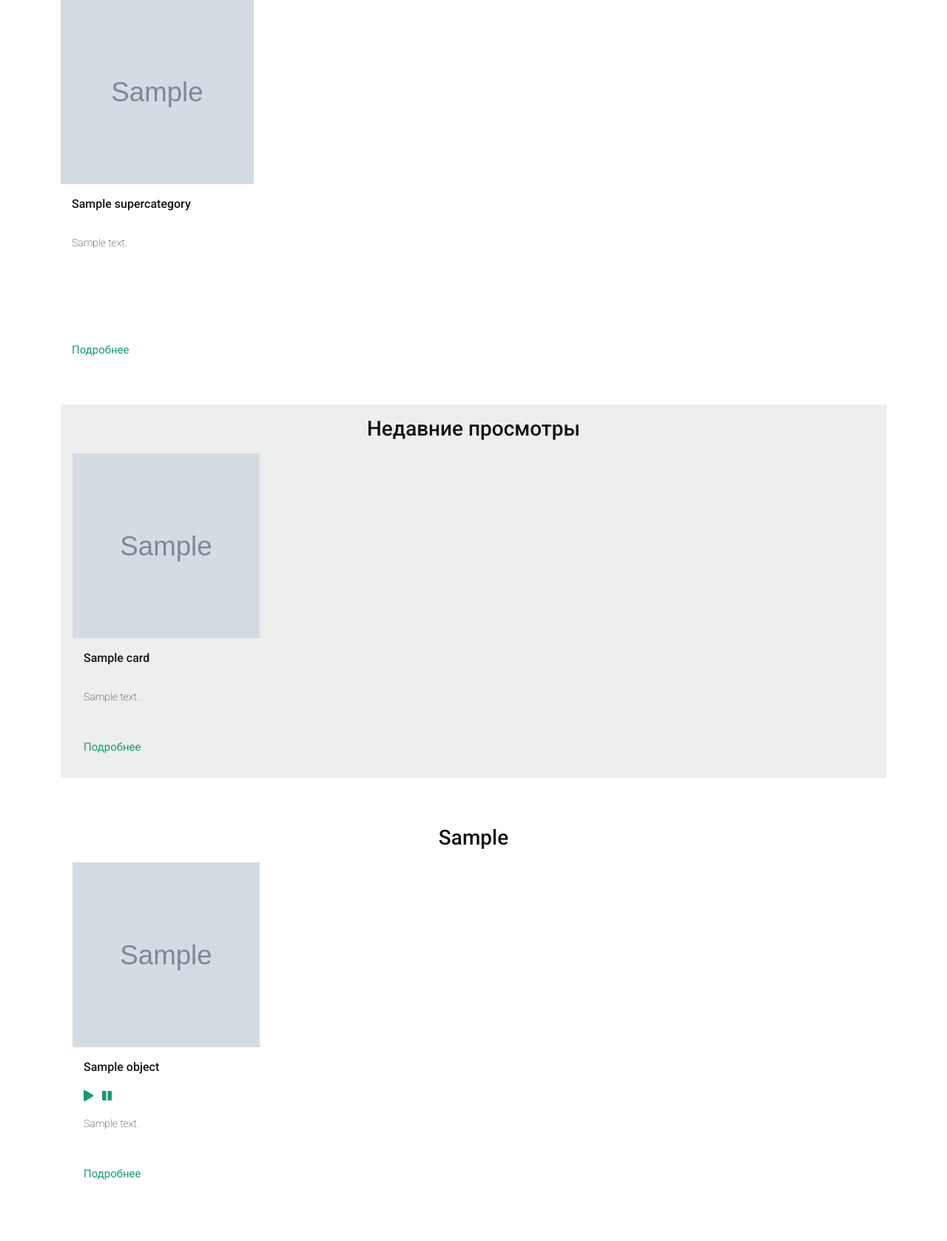
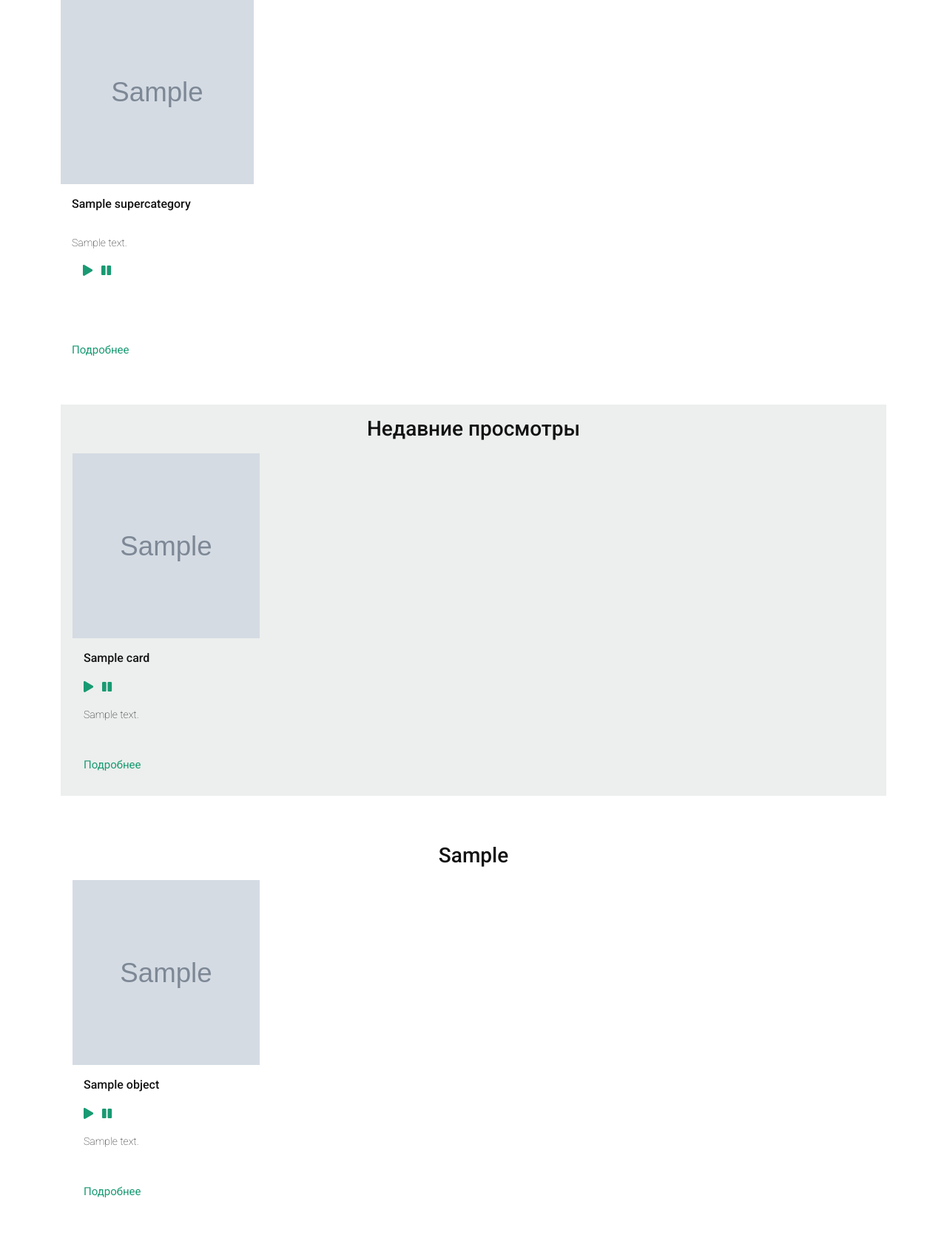
Before and after one commit to Ark005/edu, a Django app: template backend/web/templates/index.html in a window 1280 px wide. Shown: the part 222-1900 px from the top of the page at 74% size. Run offline with Django 4.2, Linux system fonts and the light colour scheme; tables that the repository leaves empty hold one stand-in row (values such as "Sample post"); the template is opened without the code that fills it: values that come from a table or form of the project are taken from there, most other values are stand-ins (such as "Sample title", 1, 10 or a date in 2020); grey boxes marked "Sample" are stand-in pictures; parts of the project's set-up code (start-up, migrations or seed data) failed here and were passed over; some libraries are stand-ins or nearby versions; some web fonts are replaced.

Commit message:
плеер для недавних просмотров

```diff
--- a/backend/web/templates/index.html
+++ b/backend/web/templates/index.html
@@ -46,6 +46,20 @@
                             <div class="new-card-title">{{ supercategory.name }}</div>
                             <div class="new-card-body">
                                 <p>{{ supercategory.description }}</p>
+                                {% if card.get_first_video_id %}
+                                    <div {% if card.image %}data-img-src="{{ card.image.url }}"{% endif %}
+                                         data-url="{{ card.get_absolute_url }}"
+                                         data-img-alt="{{ card.name }}"
+                                         data-src="{{ card.get_first_video_id }}"
+                                         class="new-card-expand">
+                                            <span class="video-play">
+                                                <i class="fas fa-play"></i>
+                                            </span>
+                                        <span class="video-pause ms-2">
+                                                <i class="fas fa-pause"></i>
+                                            </span>
+                                    </div>
+                                {% endif %}
                             </div>
                             <div class="new-card-footer">
                                 {% if not supercategory.is_disabled %}
@@ -77,6 +91,20 @@
                                     </div>
                                 {% endif %}
                                 <div class="new-card-title">{{ card.name }}</div>
+                                {% if card.get_first_video_id %}
+                                    <div {% if card.image %}data-img-src="{{ card.image.url }}"{% endif %}
+                                         data-url="{{ card.get_absolute_url }}"
+                                         data-img-alt="{{ card.name }}"
+                                         data-src="{{ card.get_first_video_id }}"
+                                         class="new-card-expand">
+                                            <span class="video-play">
+                                                <i class="fas fa-play"></i>
+                                            </span>
+                                        <span class="video-pause ms-2">
+                                                <i class="fas fa-pause"></i>
+                                            </span>
+                                    </div>
+                                {% endif %}
                                 <div class="new-card-body">
                                     <p>{{ card.text_preview }}</p>
                                 </div>
@@ -161,6 +189,20 @@
                                     </div>
                                 {% endif %}
                                 <div class="new-card-title">{{ card.name }}</div>
+                                {% if card.get_first_video_id %}
+                                    <div {% if card.image %}data-img-src="{{ card.image.url }}"{% endif %}
+                                         data-url="{{ card.get_absolute_url }}"
+                                         data-img-alt="{{ card.name }}"
+                                         data-src="{{ card.get_first_video_id }}"
+                                         class="new-card-expand">
+                                            <span class="video-play">
+                                                <i class="fas fa-play"></i>
+                                            </span>
+                                        <span class="video-pause ms-2">
+                                                <i class="fas fa-pause"></i>
+                                            </span>
+                                    </div>
+                                {% endif %}
                                 <div class="new-card-footer">
                                     {% if not card.is_disabled %}
                                         <a href="{{ card.get_absolute_url }}">Подробнее</a>
```
